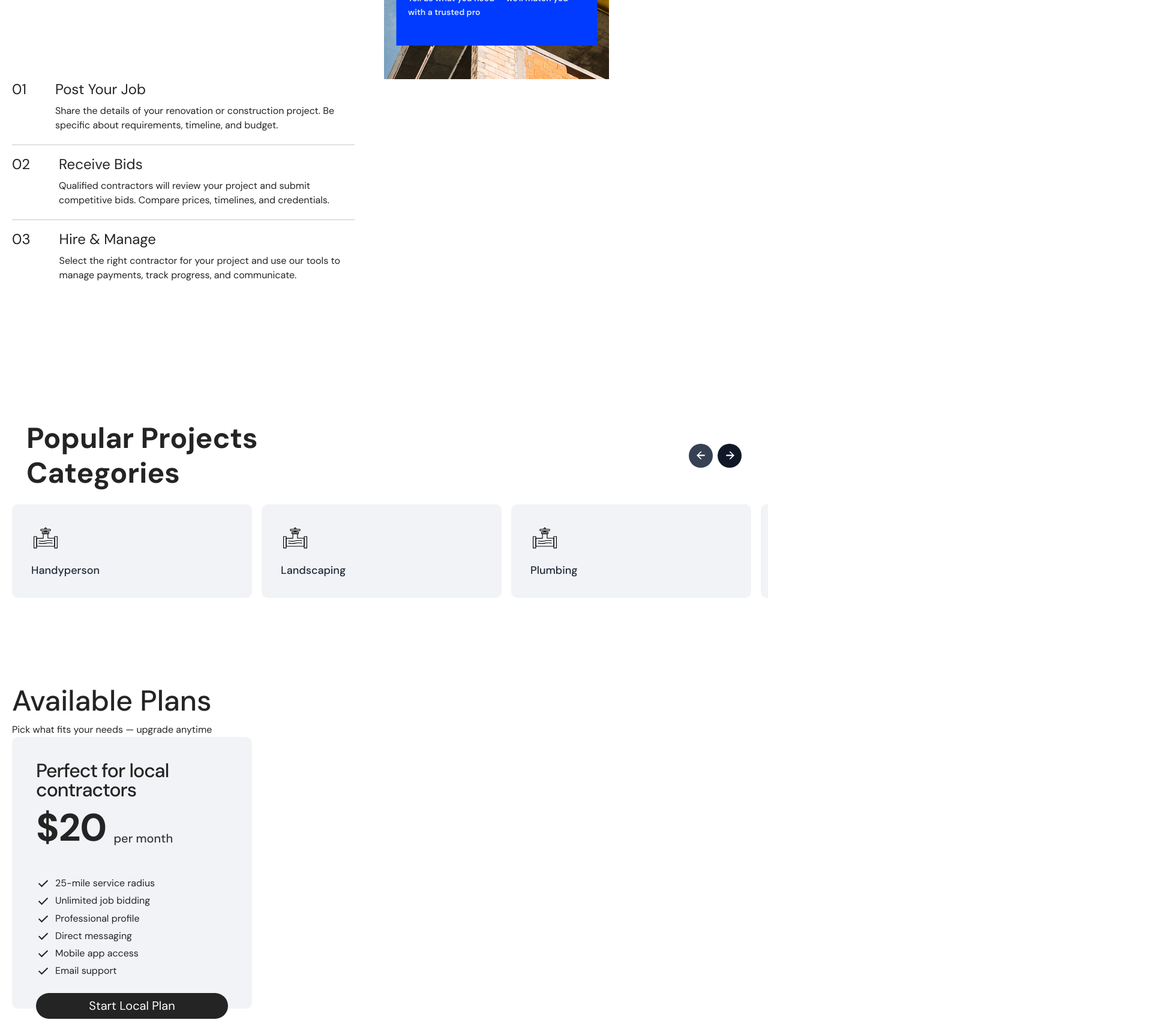
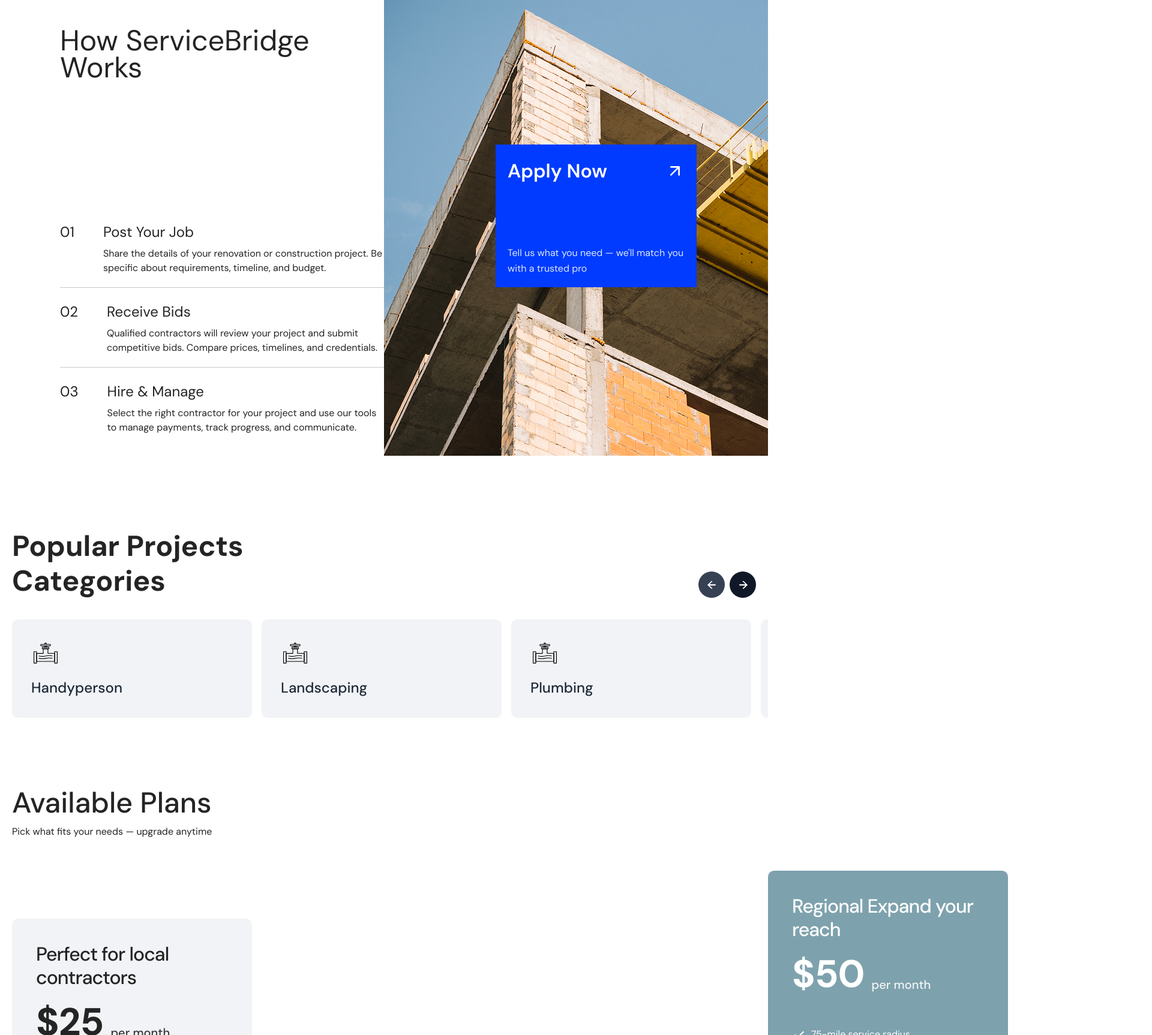
Before and after one commit to CBA-React/Christian-Landes, a Next.js app: page /for-contractors in a window 1280 px wide. Shown: the part 740-2466 px from the top of the page at 60% size, 1920 px wide, since content can reach past the window. Built offline with nearby package versions, Linux system fonts and the light colour scheme.

Commit message:
Fix stytes for desktop version for contractors view

```diff
--- a/src/app/(main)/for-contractors/page.tsx
+++ b/src/app/(main)/for-contractors/page.tsx
@@ -10,10 +10,9 @@ export default function ForContractors(): JSX.Element {
 		<main>
 			<DescriptionBanner
 				title="Expand your business opportunities with us"
-				description="Work on your own terms, get stable orders, and forget finding clients — we’ll take care of the rest."
+				description="Work on your own terms, get stable orders, and forget about finding clients — we’ll take care of the rest."
 				buttonText="Find Work"
 				buttonLink="#"
-				height="700px"
 			/>
 
 			<HowWorks />
--- a/src/app/globals.css
+++ b/src/app/globals.css
@@ -34,6 +34,10 @@ body {
 	overflow: hidden;
 }
 
+.embla_for_contractors {
+	overflow: hidden;
+}
+
 .embla__container {
 	display: flex;
 }
@@ -43,8 +47,27 @@ body {
 	min-width: 0;
 }
 
+.embla__slide_contractors {
+	flex: 0 0 100%;
+	min-width: 0;
+}
+
 @media screen and (width > 768px) {
+	.embla {
+		overflow: visible;
+	}
+
 	.embla__slide {
 		flex: 1 1 1;
 	}
 }
+
+@media screen and (width > 1024px) {
+	.embla_for_contractors {
+		overflow: visible;
+	}
+
+	.embla__slide_contractors {
+		flex: 1 1 1;
+	}
+}
--- a/src/modules/ForContractors/ApplyNowButton.tsx
+++ b/src/modules/ForContractors/ApplyNowButton.tsx
@@ -8,8 +8,8 @@ export const ApplyNowButton = (): JSX.Element => {
 			className={`group relative h-full w-full cursor-pointer overflow-hidden bg-[#003BFF] px-[20px] py-[20px] font-semibold text-white`}
 		>
 			<div className="relative z-10 h-full">
-				<div className="mb-[100px] flex items-center justify-between gap-6 md:mb-20">
-					<h2 className="text-[28px] leading-[48px] font-bold md:text-2xl">
+				<div className="mb-[100px] flex items-center justify-between gap-6 md:mb-[100px]">
+					<h2 className="text-[28px] leading-[48px] md:text-[32px]">
 						Apply Now
 					</h2>
 					<div>
@@ -28,7 +28,7 @@ export const ApplyNowButton = (): JSX.Element => {
 						</svg>
 					</div>
 				</div>
-				<p className="text-left text-[16px] text-blue-100 md:text-sm md:leading-relaxed">
+				<p className="text-left text-[16px] font-[400] text-blue-100 md:leading-relaxed">
 					Tell us what you need — we&#39;ll match you with a trusted
 					pro
 				</p>
--- a/src/modules/ForContractors/HowWorks.tsx
+++ b/src/modules/ForContractors/HowWorks.tsx
@@ -26,17 +26,17 @@ const howWorks = [
 
 export const HowWorks = (): JSX.Element => {
 	return (
-		<section className="relative flex w-full flex-col overflow-visible px-[20px] md:block md:h-[800px] md:px-0">
-			<div className="relative z-10 mx-auto flex h-full max-w-[1240px] gap-6">
-				<div className="h-full md:w-1/2">
-					<h1 className="mt-[56px] text-[36px] leading-[45px] md:mt-[80px] md:text-[48px]">
+		<section className="mx-auto !flex w-full flex-col overflow-visible md:block md:h-[800px] md:flex-row lg:max-w-[1440px]">
+			<div className="mb-[23px] h-full px-[20px] md:w-1/2 lg:mb-0 xl:px-0">
+				<div className="h-full xl:pl-[100px]">
+					<h1 className="mt-[56px] text-[36px] leading-[45px] md:mt-[85px] md:text-[48px]">
 						How ServiceBridge Works
 					</h1>
-					<div className="mt-[24px] mb-[379px] md:mt-[230px] md:mb-0">
+					<div className="mt-[24px] md:mt-[24px] md:mb-0 lg:mt-[240px] lg:mb-[379px]">
 						{howWorks.map((work, index, array) => (
 							<div key={work.num}>
 								<div
-									className={`flex gap-[24px] md:gap-12 ${index === 0 ? 'mt-0' : 'mt-[20px]'}`}
+									className={`flex gap-[24px] md:gap-12 ${index === 0 ? 'mt-0' : 'mt-[22px]'} ${index === 0 ? 'mt-0' : 'md:mt-[28px]'}`}
 								>
 									<p className="text-[24px] leading-[100%]">
 										{work.num}
@@ -57,17 +57,15 @@ export const HowWorks = (): JSX.Element => {
 						))}
 					</div>
 				</div>
-				<div className="hidden w-1/2 md:block" />
 			</div>
-
 			<div
-				className="absolute right-0 bottom-0 h-[350px] w-[375px] bg-cover bg-right md:inset-y-0 md:right-0 md:left-1/2"
+				className="flex h-[350px] w-full justify-center bg-cover bg-right md:h-full md:w-1/2 lg:block lg:h-full"
 				style={{
 					backgroundImage:
 						"url('/images/for-contractors-apply-now.png')",
 				}}
 			>
-				<div className="absolute top-1/2 left-1/2 z-10 h-[238px] w-[335px] -translate-x-1/2 -translate-y-1/2">
+				<div className="mt-[56px] h-[238px] w-[335px] lg:mt-[281px] lg:ml-[186px]">
 					<Link href="#">
 						<ApplyNowButton />
 					</Link>
--- a/src/modules/ForContractors/ProjectCategoriesSlider.tsx
+++ b/src/modules/ForContractors/ProjectCategoriesSlider.tsx
@@ -93,17 +93,17 @@ export const ProjectCategoriesSlider = (): JSX.Element => {
 	const canScrollLeft = scrollPosition > 0;
 
 	return (
-		<div className="relative mt-[56px] overflow-x-hidden md:mt-[120px]">
-			<div className="mx-auto max-w-[1240px] px-6">
-				<div className="mb-6 flex items-center justify-between">
+		<div className="relative mt-[56px] overflow-x-hidden md:mt-[122px]">
+			<div className="mx-auto max-w-[1240px] px-6 xl:px-0">
+				<div className="mb-7 flex items-center justify-between md:mb-9">
 					<h2 className="text-[36px] leading-[120%] lg:max-w-[440px] lg:text-[48px] lg:font-bold">
 						Popular Projects Categories
 					</h2>
-					<div className="gap-2 max-sm:hidden sm:hidden md:flex lg:flex">
+					<div className="gap-2 self-end max-sm:hidden sm:hidden md:flex lg:flex">
 						<button
 							onClick={() => scroll('left')}
 							disabled={!canScrollLeft}
-							className={`flex h-10 w-10 items-center justify-center rounded-full transition-colors ${
+							className={`flex h-11 w-11 items-center justify-center rounded-full transition-colors ${
 								canScrollLeft
 									? 'bg-gray-900 text-white hover:bg-gray-600'
 									: 'cursor-not-allowed bg-gray-700 text-gray-600'
@@ -114,7 +114,7 @@ export const ProjectCategoriesSlider = (): JSX.Element => {
 						<button
 							onClick={() => scroll('right')}
 							disabled={!canScrollRight}
-							className={`flex h-10 w-10 items-center justify-center rounded-full transition-colors ${
+							className={`flex h-11 w-11 items-center justify-center rounded-full transition-colors ${
 								canScrollRight
 									? 'bg-gray-900 text-white hover:bg-gray-600'
 									: 'cursor-not-allowed bg-gray-700 text-gray-600'
@@ -147,11 +147,11 @@ export const ProjectCategoriesSlider = (): JSX.Element => {
 					))}
 				</div>
 			</div>
-			<div className="mx-auto mt-3 flex max-w-[1240px] gap-4 px-6 md:mt-4 md:hidden">
+			<div className="mt-2 flex max-w-[1240px] gap-2 px-[20px] md:hidden">
 				<button
 					onClick={() => scroll('left')}
 					disabled={!canScrollLeft}
-					className={`flex h-10 w-10 items-center justify-center rounded-full transition-colors ${
+					className={`flex h-11 w-11 items-center justify-center rounded-full transition-colors ${
 						canScrollLeft
 							? 'bg-gray-900 text-white hover:bg-gray-600'
 							: 'cursor-not-allowed bg-gray-700 text-gray-600'
@@ -162,7 +162,7 @@ export const ProjectCategoriesSlider = (): JSX.Element => {
 				<button
 					onClick={() => scroll('right')}
 					disabled={!canScrollRight}
-					className={`flex h-10 w-10 items-center justify-center rounded-full transition-colors ${
+					className={`flex h-11 w-11 items-center justify-center rounded-full transition-colors ${
 						canScrollRight
 							? 'bg-gray-900 text-white hover:bg-gray-600'
 							: 'cursor-not-allowed bg-gray-700 text-gray-600'
--- a/src/modules/Pricing/PricingCards.tsx
+++ b/src/modules/Pricing/PricingCards.tsx
@@ -10,8 +10,8 @@ export const PricingCards: React.FC = () => {
 	const { selectedIndex } = useCarouselDot(emblaApi);
 
 	return (
-		<section className="mx-auto my-[56px] flex w-full max-w-[1240px] flex-col md:my-[120px]">
-			<div className="px-[20px] text-[#242424] md:px-0">
+		<section className="mx-auto my-[53px] flex w-full max-w-[1240px] flex-col md:mt-[90px] md:mb-[95px]">
+			<div className="px-[20px] text-[#242424] xl:px-0">
 				<h3 className="text-[36px] font-[400] md:text-[48px] md:font-[500]">
 					Available Plans
 				</h3>
@@ -21,14 +21,14 @@ export const PricingCards: React.FC = () => {
 			</div>
 			<div
 				ref={emblaRef}
-				className="embla mt-[24px] px-[20px] md:mt-0 md:h-[702px] md:px-0"
+				className="embla_for_contractors mt-[24px] px-[20px] lg:mt-0 lg:h-[702px] xl:px-0"
 			>
-				<div className="embla__container gap-[20px] md:flex-row">
-					<div className="embla__slide h-[453px]">
+				<div className="embla__container gap-[20px] md:flex-row lg:mt-[-27px] lg:h-full">
+					<div className="embla__slide_contractors h-[453px] self-end md:h-[542px]">
 						<PricingCard
 							id="plan-local"
 							title="Perfect for local contractors"
-							price="$20"
+							price="$25"
 							features={[
 								'25-mile service radius',
 								'Unlimited job bidding',
@@ -49,18 +49,18 @@ export const PricingCards: React.FC = () => {
 						/>
 					</div>
 
-					<div className="embla__slide h-[453px]">
+					<div className="embla__slide_contractors h-[453px] self-center md:h-[542px]">
 						<PricingCard
 							id="plan-regional"
-							title="Best for growing teams"
-							price="$49"
+							title="Regional Expand your reach"
+							price="$50"
 							features={[
-								'Statewide service radius',
-								'Priority placement',
-								'Team seats',
-								'Direct messaging',
-								'Mobile & web app',
-								'Priority support',
+								'75-mile service radius',
+								'Unlimited job bidding',
+								'Featured profile listing',
+								'Priority job notifications',
+								'Advanced analytics',
+								'Phone & email support',
 							]}
 							bgClass="bg-[#7EA2AD]"
 							textClass="text-white"
@@ -76,19 +76,20 @@ export const PricingCards: React.FC = () => {
 						/>
 					</div>
 
-					<div className="embla__slide h-[453px]">
+					<div className="embla__slide_contractors h-[453px] self-start md:h-[542px]">
 						<PricingCard
 							id="plan-enterprise"
-							title="For statewide pros"
-							price="$99"
+							title="State-wide coverage"
+							price="$200"
 							features={[
-								'Multi-state coverage',
-								'Dedicated success manager',
-								'Custom branding',
-								'API access',
-								'SLA support',
-								'Quarterly reviews',
+								'Statewide coverage',
+								'Unlimited job bidding',
+								'Premium profile placement',
+								'Instant job alerts',
+								'Dedicated account manager',
+								'24/7 priority support',
 							]}
+							period="per state/month"
 							bgClass="bg-[#CFEDD9]"
 							textClass="text-[#242424]"
 							checkIconSrc="/icons/symbols_check-black.svg"
@@ -102,7 +103,7 @@ export const PricingCards: React.FC = () => {
 					</div>
 				</div>
 			</div>
-			<div className="mt-6 flex justify-center gap-[5px] md:hidden">
+			<div className="mt-6 flex justify-center gap-[5px] lg:hidden">
 				<div
 					className={`${selectedIndex === 0 ? 'bg-[#242424]' : 'bg-[#F1F3F6]'} h-[10px] w-[10px] rounded-full`}
 				/>
--- a/src/shared/components/CategoryItem/CategoryItem.tsx
+++ b/src/shared/components/CategoryItem/CategoryItem.tsx
@@ -11,15 +11,17 @@ export const CategoryItem = ({ id, name }: CategoryItemProps): JSX.Element => {
 	return (
 		<div
 			key={id}
-			className="group w-[300px] max-w-[400px] min-w-[200px] flex-shrink-0 rounded-[10px] bg-[#F1F3F6] p-8 sm:w-[calc(50%-0.5rem)] md:w-full lg:w-[calc(33.333%-0.75rem)]"
+			className="group w-[300px] max-w-[400px] min-w-[200px] flex-shrink-0 rounded-[10px] bg-[#F1F3F6] p-[24px] sm:w-[calc(50%-0.5rem)] md:w-full md:p-8 lg:w-[calc(33.333%-0.75rem)]"
 		>
 			<div className="flex h-full flex-col items-start justify-start text-left">
 				<div
-					className={`mb-4 flex h-12 w-12 items-center justify-center`}
+					className={`mb-3 flex h-12 w-12 items-center justify-center md:mb-4`}
 				>
 					<CategoryMockIcon />
 				</div>
-				<h3 className="text-lg font-medium text-gray-800">{name}</h3>
+				<h3 className="text-[20px] font-medium text-gray-800 md:text-[24px]">
+					{name}
+				</h3>
 			</div>
 		</div>
 	);
--- a/src/shared/components/Footer/Footer.tsx
+++ b/src/shared/components/Footer/Footer.tsx
@@ -13,7 +13,7 @@ import LogoWhite from 'public/logo-white-footer.svg';
 export const Footer = (): JSX.Element => {
 	return (
 		<footer className="w-full bg-[#003BFF] pt-[40px] text-white lg:pt-[100px]">
-			<div className="mx-auto max-w-[1240px] px-[20px] pb-[40px] md:px-0 md:pb-20">
+			<div className="mx-auto max-w-[1240px] px-[20px] pb-[40px] md:pb-20 xl:px-0">
 				<section className="mx-auto flex flex-col items-center justify-between lg:flex-row lg:items-start">
 					<article className="flex w-[350px] flex-col gap-[11px] md:gap-[27px]">
 						<div className={'flex justify-center lg:justify-start'}>
--- a/src/shared/components/PricingCard/PricingCard.tsx
+++ b/src/shared/components/PricingCard/PricingCard.tsx
@@ -51,12 +51,12 @@ export const PricingCard: React.FC<PricingCardProps> = ({
 	return (
 		<article
 			aria-labelledby={id}
-			className={`p-[24px] md:p-10 ${bgClass} flex h-full w-full max-w-[400px] flex-col gap-6 rounded-[10px] ${selfClass} ${className}`}
+			className={`mx-auto p-[24px] md:p-10 lg:mx-0 ${bgClass} flex h-full w-full max-w-[400px] flex-col gap-6 rounded-[10px] md:gap-7 ${selfClass} ${className}`}
 		>
 			<div>
 				<h3
 					id={id}
-					className={`mb-4 text-[24px] leading-[120%] font-[400] tracking-[2px] md:text-[32px] md:leading-[100%] md:font-[500] md:tracking-[-1px] ${textClass}`}
+					className={`mb-[16px] text-[24px] leading-[120%] font-[400] md:mb-6 md:text-[32px] md:leading-[120%] md:font-[500] md:tracking-[-1px] ${textClass}`}
 				>
 					{title}
 				</h3>
@@ -65,7 +65,7 @@ export const PricingCard: React.FC<PricingCardProps> = ({
 					className={`flex items-end gap-3 ${textClass}`}
 					aria-label="Price"
 				>
-					<span className="text-[48px] leading-[100%] font-[700] tracking-[-1px] md:text-[64px]">
+					<span className="text-[48px] leading-[100%] font-[700] tracking-[-1px] xl:text-[64px]">
 						{price}
 					</span>
 					<span className="text-[16px] font-[500] opacity-90 md:text-[20px]">
@@ -97,7 +97,7 @@ export const PricingCard: React.FC<PricingCardProps> = ({
 			<Link
 				href={button.href}
 				aria-label={button.label}
-				className="w-full"
+				className="w-full justify-self-start"
 			>
 				<Button
 					type="button"
```
Also changed, not shown: src/shared/components/DescriptionBanner/DescriptionBanner.tsx (+4 -4 lines).
